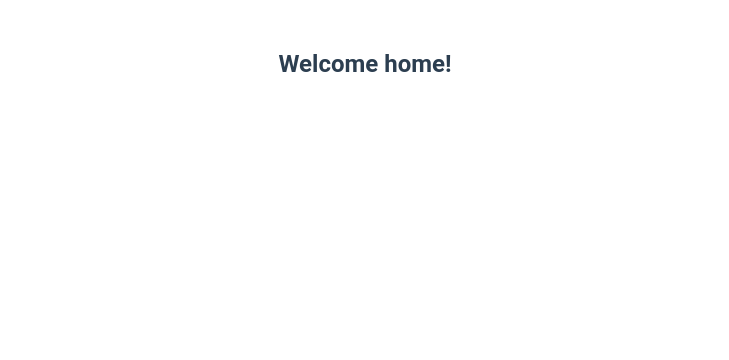
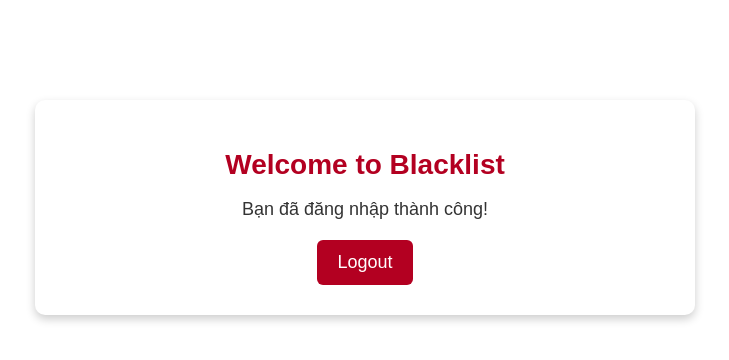
Before and after one commit to phxtnguyxn/blacklist, an Angular app in the folder frontend/: page /home in a window 1280 px wide. Shown: the top 360 px of the page, without its empty margins (275-1004 px from the left). Built offline with nearby package versions, Linux system fonts and the light colour scheme; sample sign-in values are in the browser's storage.

Commit message:
Updated 6:05 11/03/2025

```diff
--- a/frontend/src/app/app.routes.ts
+++ b/frontend/src/app/app.routes.ts
@@ -1,8 +1,11 @@
 import { Routes } from '@angular/router';
 import { LoginComponent } from './components/login/login.component';
 import { HomeComponent } from './pages/home/home.component';
+import { authGuard } from './services/guard.services';
+
 
 export const routes: Routes = [
   { path: '', component: LoginComponent },
-  { path: 'home', component: HomeComponent }
+  { path: 'home', component: HomeComponent, canActivate: [authGuard] }, // Chặn truy cập nếu chưa đăng nhập
+  { path: '**', redirectTo: '', pathMatch: 'full' },
 ];
--- a/frontend/src/app/components/login/login.component.css
+++ b/frontend/src/app/components/login/login.component.css
@@ -60,7 +60,8 @@ input:focus {
 }
 
 .login-button:hover {
-    background-color: #B53040; /* Nhẹ hơn một chút khi hover */
+    /* background-color: #B53040; Nhẹ hơn một chút khi hover */
+    box-shadow: 0 8px 10px rgba(0, 0, 0, 0.1);
 }
 
 .message {
--- a/frontend/src/app/pages/home/home.component.css
+++ b/frontend/src/app/pages/home/home.component.css
@@ -0,0 +1,39 @@
+.home-container {
+    max-width: 600px;
+    margin: 100px auto;
+    padding: 30px;
+    border-radius: 10px;
+    background-color: #fff;
+    text-align: center;
+    box-shadow: 0 4px 10px rgba(0, 0, 0, 0.2);
+    font-family: 'Arial', sans-serif;
+  }
+
+  h1 {
+    color: #b30021; /* Màu đỏ đậm theo hình */
+    font-size: 28px;
+    margin-bottom: 10px;
+  }
+
+  p {
+    font-size: 18px;
+    color: #333;
+    margin-bottom: 20px;
+  }
+
+  .logout-button {
+    background-color: #b30021;
+    color: white;
+    border: none;
+    padding: 12px 20px;
+    font-size: 18px;
+    border-radius: 6px;
+    cursor: pointer;
+    transition: background 0.3s, transform 0.2s;
+  }
+
+  .logout-button:hover {
+    /* background-color: #ff4d4d; */
+    box-shadow: 0 4px 10px rgba(0, 0, 0, 0.2);
+    transform: scale(1.05);
+  }
--- a/frontend/src/app/pages/home/home.component.html
+++ b/frontend/src/app/pages/home/home.component.html
@@ -0,0 +1,6 @@
+<div class="home-container">
+    <h1>Welcome to Blacklist</h1>
+    <p>Bạn đã đăng nhập thành công!</p>
+
+    <button class="logout-button" (click)="logout()">Logout</button>
+  </div>
--- a/frontend/src/app/pages/home/home.component.ts
+++ b/frontend/src/app/pages/home/home.component.ts
@@ -1,18 +1,17 @@
 import { Component } from '@angular/core';
-import { CommonModule } from '@angular/common';
+import { Router } from '@angular/router';
+import { AuthService } from '../../services/auth.services';
 
 @Component({
   selector: 'app-home',
   standalone: true,
-  template: `<h1 class="welcome">Welcome home!</h1>`,
-  styles: [`
-    .welcome {
-      text-align: center;
-      margin-top: 50px;
-      font-size: 24px;
-      color: #2c3e50;
-    }
-  `],
-  imports: [CommonModule],
+  templateUrl: './home.component.html',
+  styleUrls: ['./home.component.css'],
 })
-export class HomeComponent {}
+export class HomeComponent {
+  constructor(private authService: AuthService, private router: Router) {}
+
+  logout() {
+    this.authService.logout();
+  }
+}
--- a/frontend/src/app/services/auth.services.ts
+++ b/frontend/src/app/services/auth.services.ts
@@ -1,5 +1,6 @@
 import { Injectable } from '@angular/core';
 import { HttpClient } from '@angular/common/http';
+import { Router } from '@angular/router';
 
 @Injectable({
   providedIn: 'root',
@@ -7,14 +8,15 @@ import { HttpClient } from '@angular/common/http';
 export class AuthService {
   private apiUrl = 'http://localhost:3000/api/login';
 
-  constructor(private http: HttpClient) {}
+  constructor(private http: HttpClient, private router: Router) {} // Inject Router vào constructor
 
   login(username: string, password: string) {
     return this.http.post(this.apiUrl, { username, password });
   }
 
   logout() {
-    localStorage.removeItem('token');
+    localStorage.removeItem('token'); // Xóa token
+    this.router.navigate(['/login']); // Điều hướng về trang đăng nhập
   }
 
   getToken() {
--- /dev/null
+++ b/frontend/src/app/services/guard.services.ts
@@ -0,0 +1,14 @@
+import { inject } from '@angular/core';
+import { CanActivateFn, Router } from '@angular/router';
+
+export const authGuard: CanActivateFn = () => {
+  const router = inject(Router);
+  const token = localStorage.getItem('token'); // Kiểm tra token lưu trong localStorage
+
+  if (!token) {
+    router.navigate(['/login']); // Chuyển hướng về trang đăng nhập nếu chưa đăng nhập
+    return false;
+  }
+
+  return true;
+};
```
Also changed, not shown: frontend/src/main.ts (line endings or trailing spaces), 1 other file (tests, documents, lock files or other folders).
